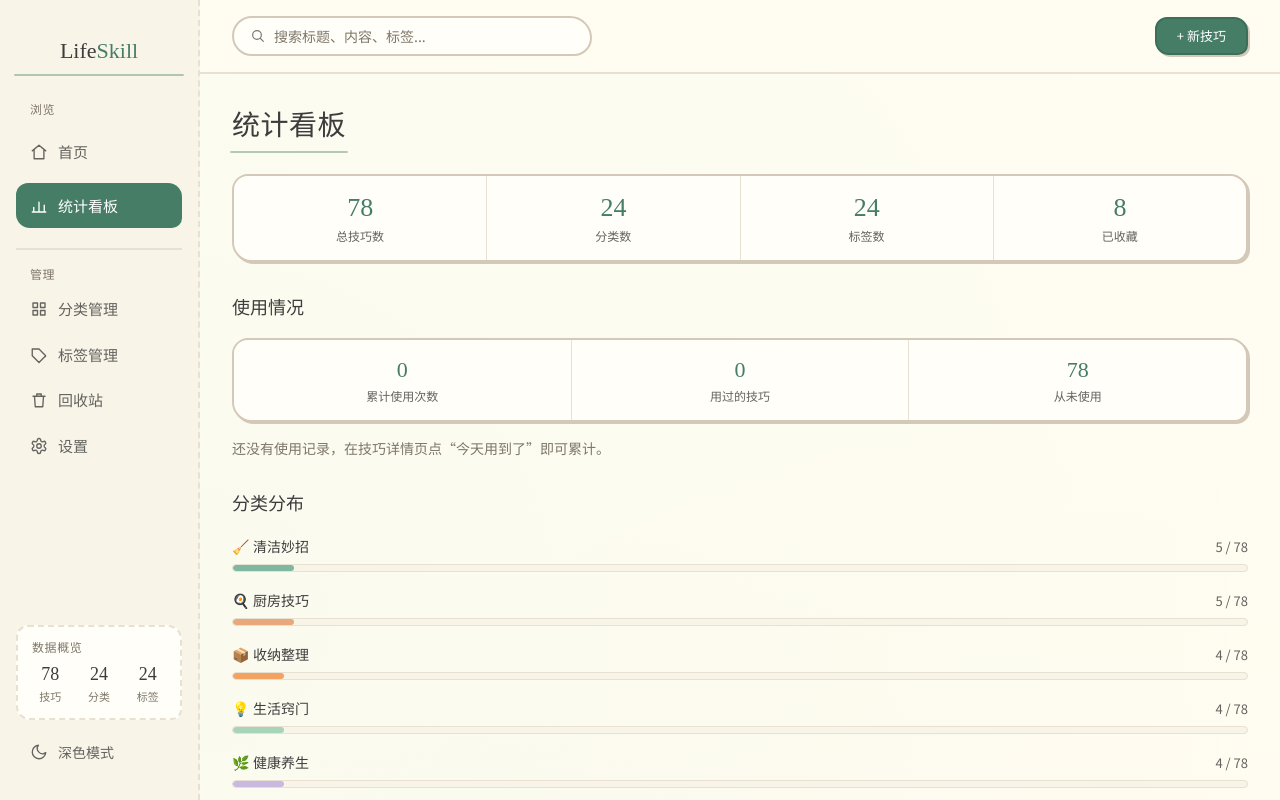
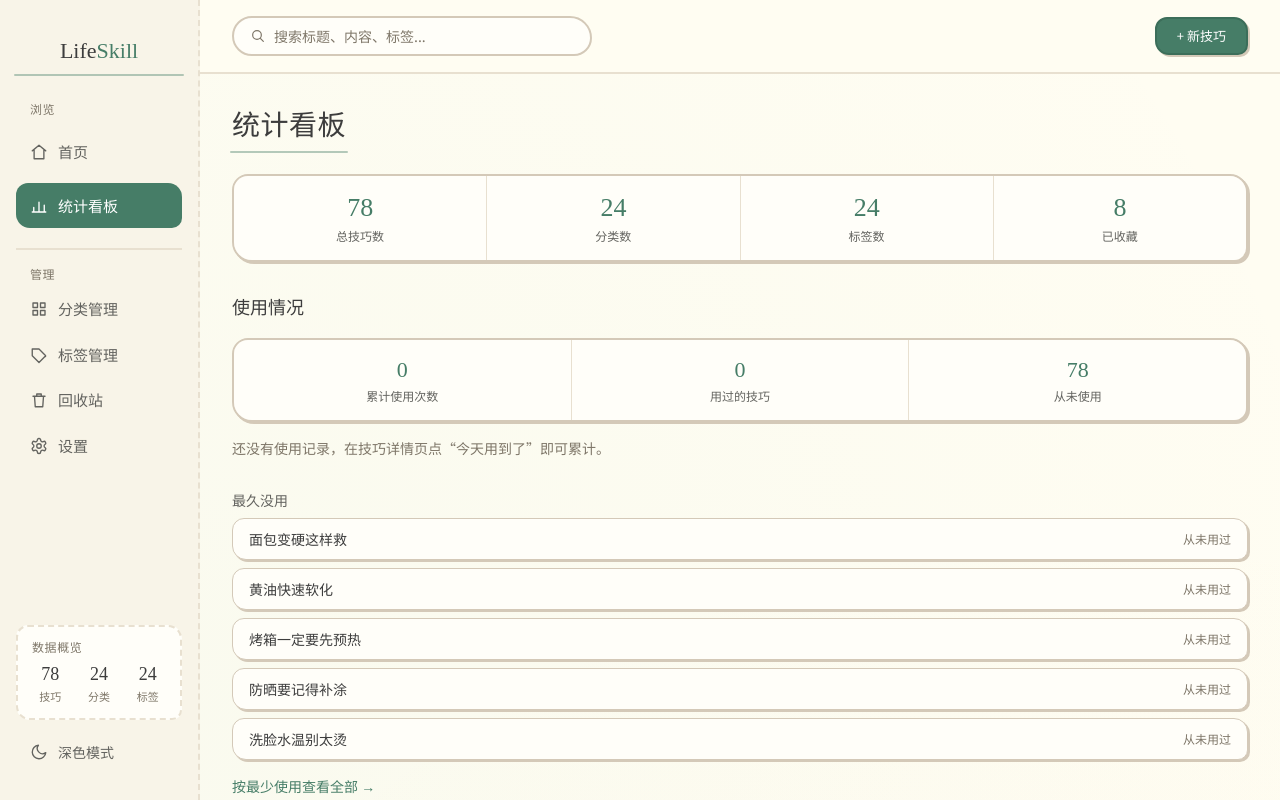
Before and after one commit to guhl0427/life-skill, a React (Vite) app: page /stats in a window 1280 px wide. Shown: the top 800 px of the page. Built offline with nearby package versions, Linux system fonts and the light colour scheme; a web font is replaced by a local one.

Commit message:
feat(ui): 增加最少使用排序与最久未使用统计
首页排序新增最少使用；统计页展示最久没用或从未用过的技巧，并提供查看全部入口。

```diff
--- a/src/components/FilterBar.jsx
+++ b/src/components/FilterBar.jsx
@@ -228,6 +228,7 @@ export default function FilterBar({
           { value: "newest", label: "最新" },
           { value: "updated", label: "最近更新" },
           { value: "most", label: "最常用" },
+          { value: "least", label: "最少使用" },
           { value: "oldest", label: "最早" },
           { value: "title", label: "标题 A-Z" },
         ]}
--- a/src/pages/Home.jsx
+++ b/src/pages/Home.jsx
@@ -21,7 +21,7 @@ export default function Home() {
   const activeTag = tagMap.has(tagParam) ? tagParam : ""
   const untaggedOnly = searchParams.get("untagged") === "1"
   const sortParam = searchParams.get("sort")
-  const sort = ["newest", "oldest", "title", "updated", "most"].includes(sortParam) ? sortParam : "newest"
+  const sort = ["newest", "oldest", "title", "updated", "most", "least"].includes(sortParam) ? sortParam : "newest"
   const [deleteId, setDeleteId] = useState(null)
   const [notice, setNotice] = useState(() =>
     location.state?.deletedId ? "已移入回收站，可点击撤销" : ""
@@ -59,6 +59,7 @@ export default function Home() {
     else if (sort === "oldest") result.sort((a, b) => a.createdAt - b.createdAt)
     else if (sort === "updated") result.sort((a, b) => (b.updatedAt || b.createdAt) - (a.updatedAt || a.createdAt))
     else if (sort === "most") result.sort((a, b) => (b.usageCount || 0) - (a.usageCount || 0) || (b.lastUsedAt || 0) - (a.lastUsedAt || 0))
+    else if (sort === "least") result.sort((a, b) => (a.usageCount || 0) - (b.usageCount || 0) || (a.lastUsedAt || 0) - (b.lastUsedAt || 0) || a.createdAt - b.createdAt)
     else if (sort === "title") result.sort((a, b) => a.title.localeCompare(b.title, "zh"))
     return result
   }, [tips, activeCat, activeTag, untaggedOnly, search, sort, activeStarred, categoryMap, tagMap])
--- a/src/pages/Stats.jsx
+++ b/src/pages/Stats.jsx
@@ -2,6 +2,7 @@ import { useMemo } from "react"
 import { Link } from "react-router-dom"
 import { useApp } from "../context/useApp"
 import { pageTitle, btnPrimary } from "../components/ui"
+import { formatDate } from "../utils/format"
 
 export default function Stats() {
   const { tips, categories, tags } = useApp()
@@ -65,11 +66,18 @@ export default function Stats() {
           (b.lastUsedAt || 0) - (a.lastUsedAt || 0)
       )
       .slice(0, 5)
+    const staleTips = [...active]
+      .sort(
+        (a, b) =>
+          (a.lastUsedAt || 0) - (b.lastUsedAt || 0) ||
+          a.createdAt - b.createdAt
+      )
+      .slice(0, 5)
 
     return {
       total, starred, usedCats, unusedCats, uncategorizedStat,
       tagCounts, untagged, trashedCount,
-      totalUsage, usedTips, neverUsed, topUsed,
+      totalUsage, usedTips, neverUsed, topUsed, staleTips,
     }
   }, [tips, categories, tags])
 
@@ -151,6 +159,27 @@ export default function Stats() {
           还没有使用记录，在技巧详情页点“今天用到了”即可累计。
         </p>
       )}
+
+      <h3 className="mb-2 text-sm text-ink-soft">最久没用</h3>
+      <div className="mb-3 flex flex-col gap-2">
+        {stats.staleTips.map((tip) => (
+          <Link
+            key={tip.id}
+            to={"/tips/" + tip.id}
+            className="flex items-center justify-between gap-3 rounded-sketch border-[1.5px] border-line bg-card px-4 py-2.5 text-sm shadow-ink transition-colors duration-200 hover:border-primary"
+          >
+            <span className="truncate text-ink">{tip.title}</span>
+            <span className="shrink-0 text-xs tabular-nums text-ink-faint">
+              {tip.lastUsedAt ? "上次 " + formatDate(tip.lastUsedAt) : "从未用过"}
+            </span>
+          </Link>
+        ))}
+      </div>
+      <div className="mb-8">
+        <Link to="/?sort=least" className="text-sm text-primary hover:underline">
+          按最少使用查看全部 →
+        </Link>
+      </div>
 
       <h2 className="mb-4 font-display text-lg text-ink">分类分布</h2>
       <div className="mb-8 flex flex-col gap-3">
```
